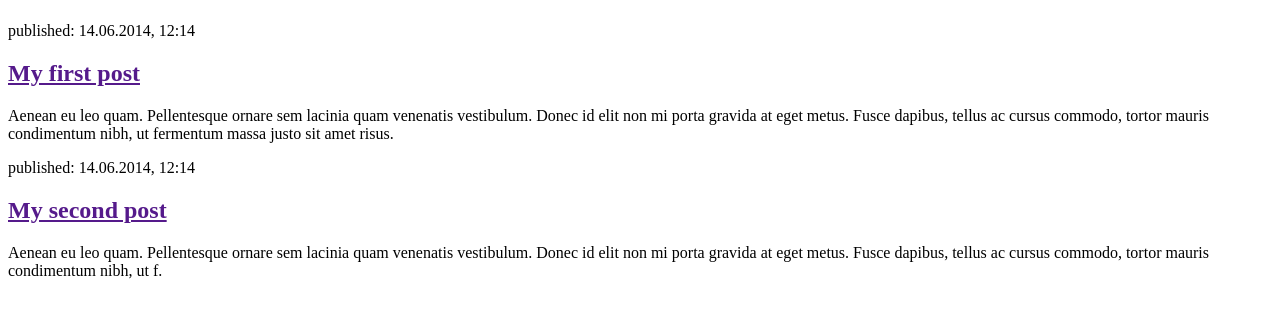
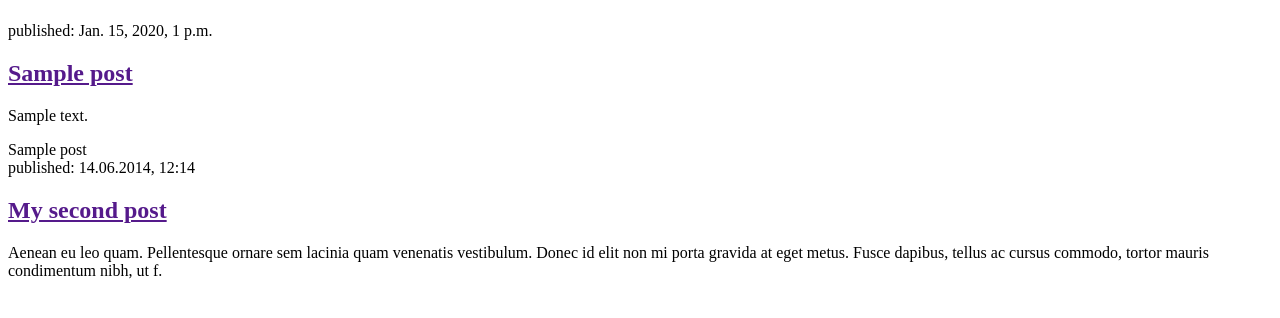
Before and after one commit to AshenafiTech/my-first-blog, a Django app: page / in a window 1280 px wide. Shown: the part 58-376 px from the top of the page. Run offline with Django 5.2, Linux system fonts and the light colour scheme; tables that the repository leaves empty hold one stand-in row (values such as "Sample post").

Commit message:
Modified templates to display posts from database

```diff
--- a/blog/templates/blog/post_list.html
+++ b/blog/templates/blog/post_list.html
@@ -8,11 +8,16 @@
             <h1><a href="/">Django Girls Blog</a></h1>
         </header>
 
+        {% for post in posts%}
+
         <article>
-            <time>published: 14.06.2014, 12:14</time>
-            <h2><a href="">My first post</a></h2>
-            <p>Aenean eu leo quam. Pellentesque ornare sem lacinia quam venenatis vestibulum. Donec id elit non mi porta gravida at eget metus. Fusce dapibus, tellus ac cursus commodo, tortor mauris condimentum nibh, ut fermentum massa justo sit amet risus.</p>
-        </article>
+            <time>published: {{ post.published_date }}</time>
+            <h2><a href="">{{ post.title }}</a></h2>
+            <p>{{ post.text }}</p>
+
+        {{ post }}
+
+        {% endfor %}
 
         <article>
             <time>published: 14.06.2014, 12:14</time>
--- a/blog/views.py
+++ b/blog/views.py
@@ -1,6 +1,9 @@
 from django.shortcuts import render
+from django.utils import timezone
+from .models import Post
 
 # Create your views here.
 
 def post_list(request):
-    return render(request, 'blog/post_list.html', {})
+    posts = Post.objects.all()
+    return render(request, 'blog/post_list.html', {'posts': posts})
```
